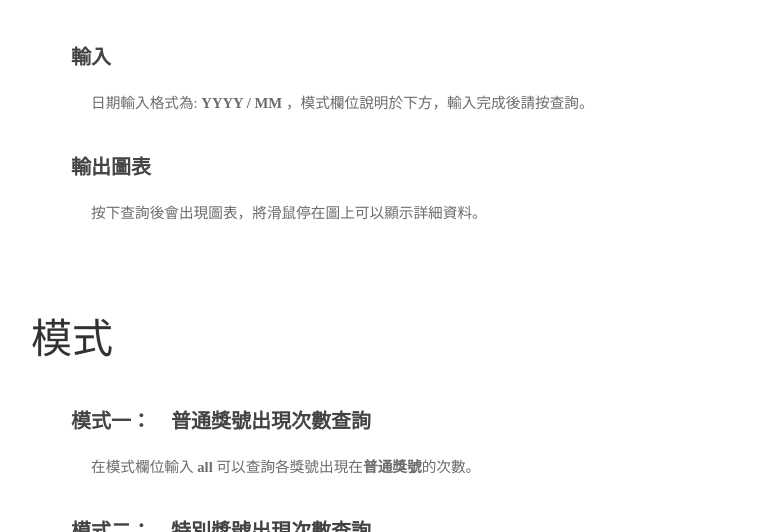
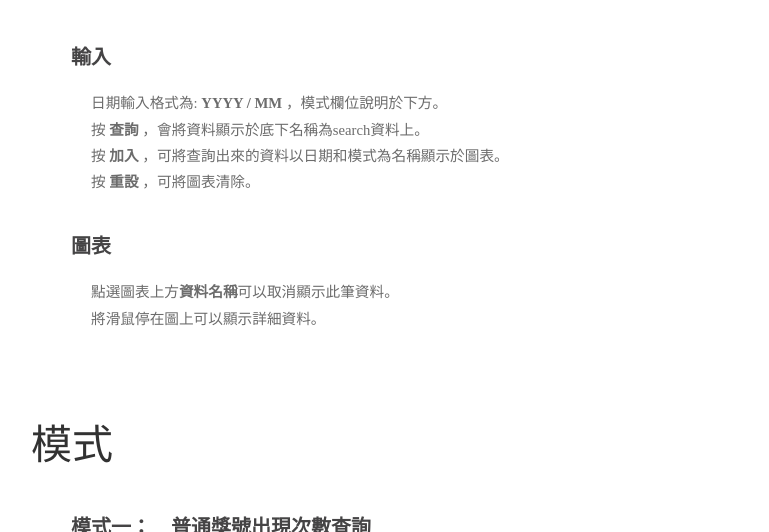
Before and after one commit to susan31213/susan31213.github.io, a plain HTML site: page about.html in a window 1280 px wide. Shown: the part 981-1513 px from the top of the page, without its empty margins (9-778 px from the left). Drawn offline with Linux system fonts and the light colour scheme.

Commit message:
update about.html

```diff
--- a/about.html
+++ b/about.html
@@ -43,11 +43,11 @@
                 <div class="title">
                     <h2>介面</h2>
                     <div style="padding-left:40px; padding-bottom:20px">
-                        <p><img src="http://i.imgur.com/vn1jvsP.jpg" height="500" style="padding-top:20px;" /></p>
+                        <p><img src="http://i.imgur.com/xQD1qQP.jpg" height="500" style="padding-top:20px;" /></p>
                         <h3 style="font-size:20px; padding-top:40px;">輸入</h3>
-                        <p style="padding-top:20px; padding-left:20px">日期輸入格式為: <strong>YYYY / MM</strong> ，模式欄位說明於下方，輸入完成後請按查詢。</p>
-                        <h3 style="font-size:20px; padding-top:20px;">輸出圖表</h3>
-                        <p style="padding-top:20px; padding-left:20px">按下查詢後會出現圖表，將滑鼠停在圖上可以顯示詳細資料。</p>
+                        <p style="padding-top:20px; padding-left:20px">日期輸入格式為: <strong>YYYY / MM</strong> ，模式欄位說明於下方。<br />按 <strong>查詢</strong> ，會將資料顯示於底下名稱為search資料上。<br />按 <strong>加入</strong> ，可將查詢出來的資料以日期和模式為名稱顯示於圖表。 <br />按 <strong>重設</strong> ，可將圖表清除。 </p>
+                        <h3 style="font-size:20px; padding-top:20px;">圖表</h3>
+                        <p style="padding-top:20px; padding-left:20px">點選圖表上方<strong>資料名稱</strong>可以取消顯示此筆資料。<br />將滑鼠停在圖上可以顯示詳細資料。</p>
                     </div>
 
                 </div>
```
Also changed, not shown: images/intro1.JPG.
